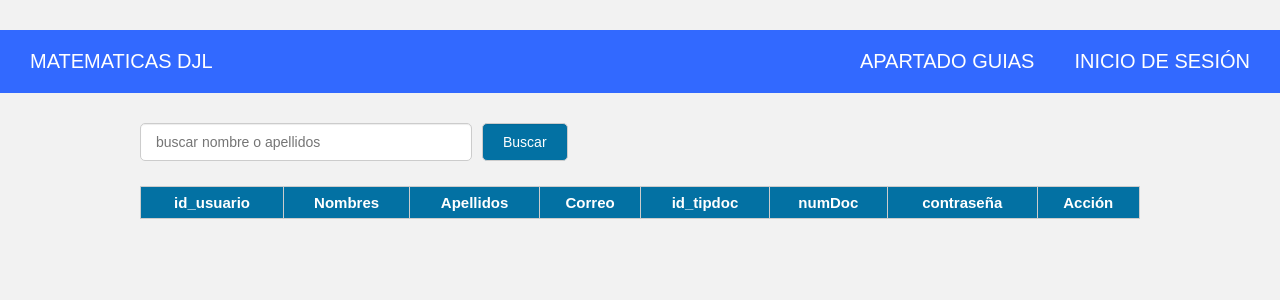
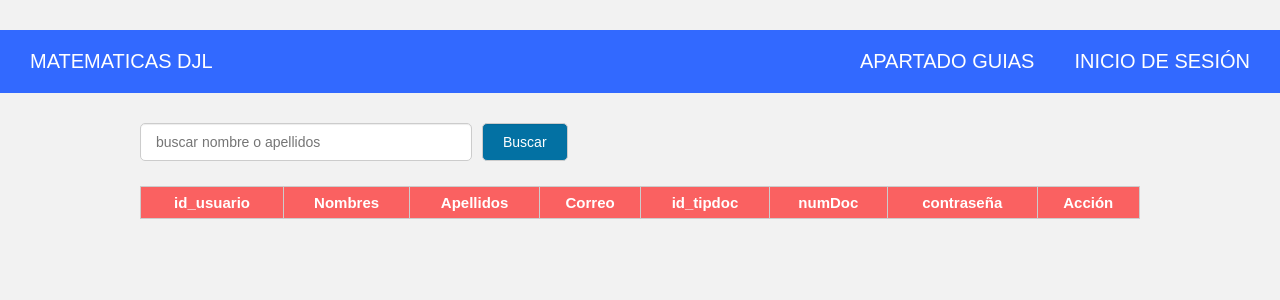
Before and after one commit to Diego8541265/matematicaDJL, a PHP site: page /Control_registro.php in a window 1280 px wide. Shown: the top 300 px of the page. Run offline with PHP 8.4, Linux system fonts and the light colour scheme; data that the repository does not hold is empty.

Commit message:
ñpññp

```diff
--- a/Control_registro.css
+++ b/Control_registro.css
@@ -163,7 +163,7 @@ table{
 }
 
 table .head2{
-    background: rgb(3, 113, 163);
+    background: rgb(250, 97, 97);
 }
 table .head2 td{
     color: #fff;
--- a/index.html
+++ b/index.html
@@ -26,15 +26,12 @@
         <nav class="navbar">
             <a href="Apartado_Guias.html">Apartado de selección</a>
             <a href="Control_registro.php">Control registro</a>
-<<<<<<< HEAD
             <a href="inicio_sesion.html">Inicio de sesión</a>
 
             <a href="Control-registro.html">Control registro</a>
             <a href="indez.php">Contr</a>
 
-=======
             <a href="inicio_sesion.php">Inicio de sesión</a>
->>>>>>> 66cd87525a1b9143aefb8ae1aaa7dc5a44be203a
 
         </nav>
 
```
